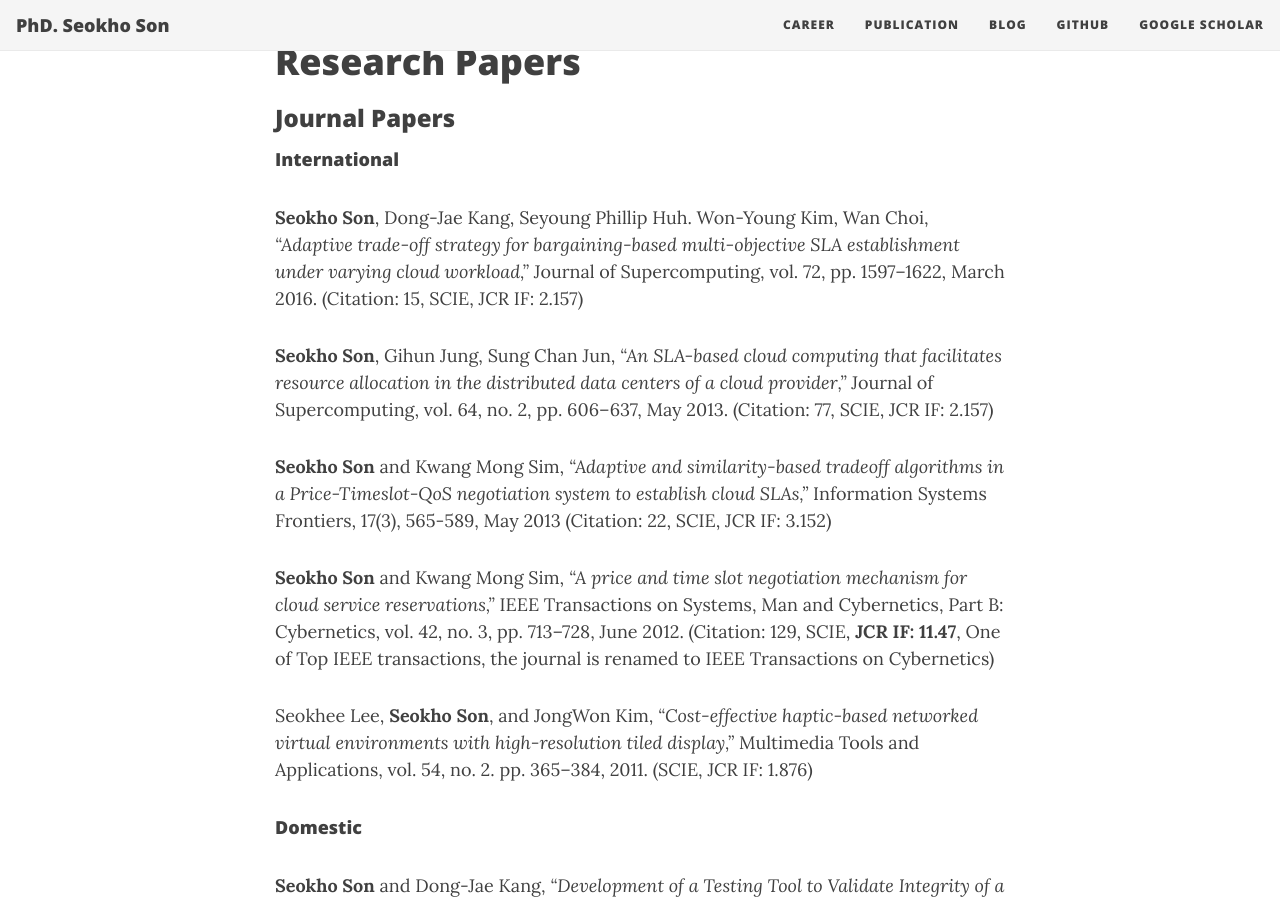
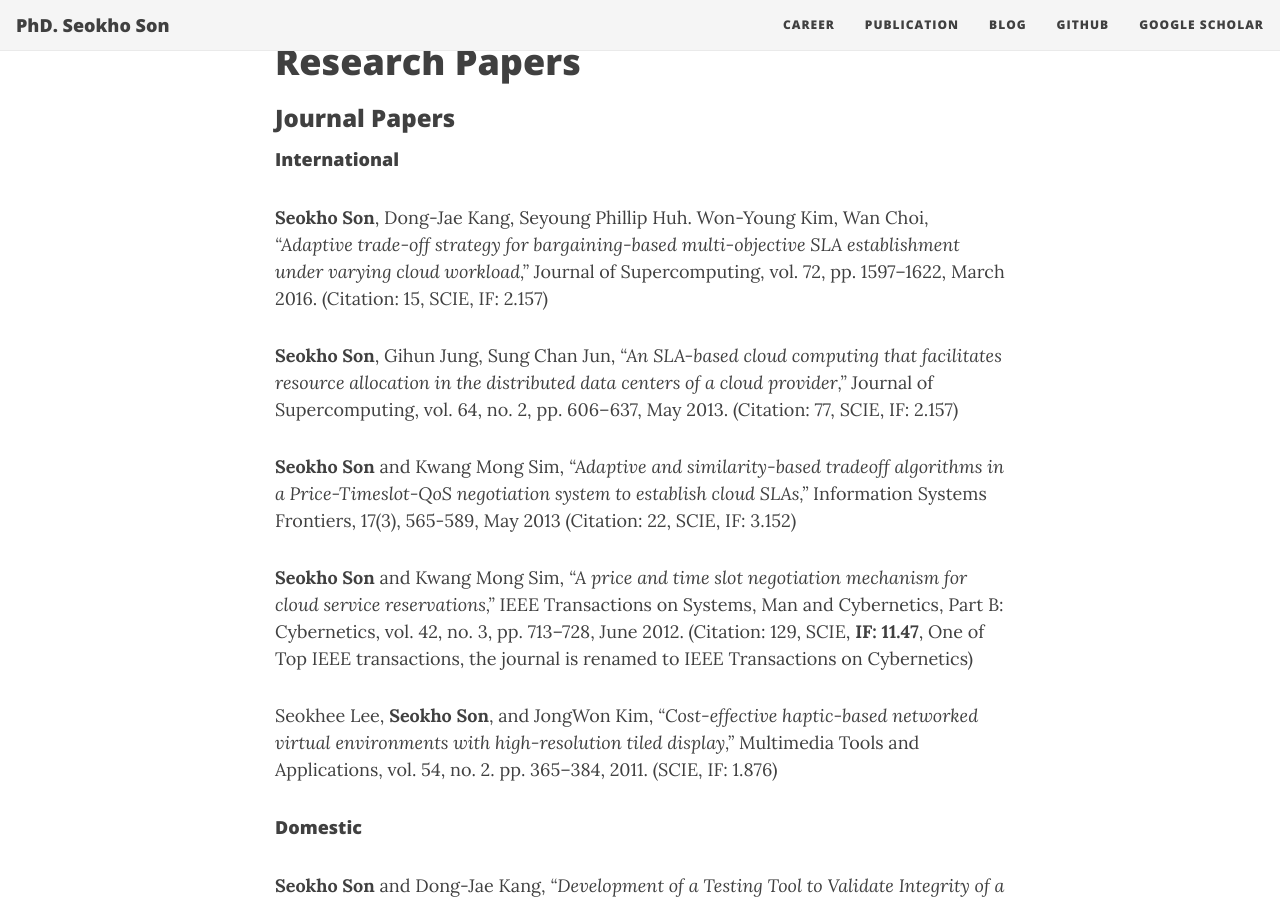
Before and after one commit to seokho-son/seokho-son.github.io, a Jekyll site: the page built from publication.md, in a window 1280 px wide and 900 px high, scrolled down 340 px. Built offline with Jekyll 4.4.1, drawn with Linux system fonts in a browser that asks for light colours; nearby versions of some CDN libraries.

Commit message:
Update publication.md

```diff
--- a/publication.md
+++ b/publication.md
@@ -13,15 +13,15 @@ I can also be found from [Google Scholar](https://scholar.google.com/citations?u
 
 #### International
 
-**Seokho Son**, Dong-Jae Kang, Seyoung Phillip Huh. Won-Young Kim, Wan Choi, _“Adaptive trade-off strategy for bargaining-based multi-objective SLA establishment under varying cloud workload,”_ Journal of Supercomputing, vol. 72, pp. 1597–1622, March 2016. (Citation: 15, SCIE, JCR IF: 2.157)
+**Seokho Son**, Dong-Jae Kang, Seyoung Phillip Huh. Won-Young Kim, Wan Choi, _“Adaptive trade-off strategy for bargaining-based multi-objective SLA establishment under varying cloud workload,”_ Journal of Supercomputing, vol. 72, pp. 1597–1622, March 2016. (Citation: 15, SCIE, IF: 2.157)
 
-**Seokho Son**, Gihun Jung, Sung Chan Jun, _“An SLA-based cloud computing that facilitates resource allocation in the distributed data centers of a cloud provider,”_ Journal of Supercomputing, vol. 64, no. 2, pp. 606–637, May 2013. (Citation: 77, SCIE, JCR IF: 2.157)
+**Seokho Son**, Gihun Jung, Sung Chan Jun, _“An SLA-based cloud computing that facilitates resource allocation in the distributed data centers of a cloud provider,”_ Journal of Supercomputing, vol. 64, no. 2, pp. 606–637, May 2013. (Citation: 77, SCIE, IF: 2.157)
 
-**Seokho Son** and Kwang Mong Sim, _“Adaptive and similarity-based tradeoff algorithms in a Price-Timeslot-QoS negotiation system to establish cloud SLAs,”_ Information Systems Frontiers, 17(3), 565-589, May 2013 (Citation: 22, SCIE, JCR IF: 3.152)
+**Seokho Son** and Kwang Mong Sim, _“Adaptive and similarity-based tradeoff algorithms in a Price-Timeslot-QoS negotiation system to establish cloud SLAs,”_ Information Systems Frontiers, 17(3), 565-589, May 2013 (Citation: 22, SCIE, IF: 3.152)
 
-**Seokho Son** and Kwang Mong Sim, _“A price and time slot negotiation mechanism for cloud service reservations,”_ IEEE Transactions on Systems, Man and Cybernetics, Part B: Cybernetics, vol. 42, no. 3, pp. 713–728, June 2012. (Citation: 129, SCIE, **JCR IF: 11.47**, One of Top IEEE transactions, the journal is renamed to IEEE Transactions on Cybernetics)
+**Seokho Son** and Kwang Mong Sim, _“A price and time slot negotiation mechanism for cloud service reservations,”_ IEEE Transactions on Systems, Man and Cybernetics, Part B: Cybernetics, vol. 42, no. 3, pp. 713–728, June 2012. (Citation: 129, SCIE, **IF: 11.47**, One of Top IEEE transactions, the journal is renamed to IEEE Transactions on Cybernetics)
 
-Seokhee Lee, **Seokho Son**, and JongWon Kim, _“Cost-effective haptic-based networked virtual environments with high-resolution tiled display,”_ Multimedia Tools and Applications, vol. 54, no. 2. pp. 365–384, 2011. (SCIE, JCR IF: 1.876)
+Seokhee Lee, **Seokho Son**, and JongWon Kim, _“Cost-effective haptic-based networked virtual environments with high-resolution tiled display,”_ Multimedia Tools and Applications, vol. 54, no. 2. pp. 365–384, 2011. (SCIE, IF: 1.876)
 
 #### Domestic
 
```
